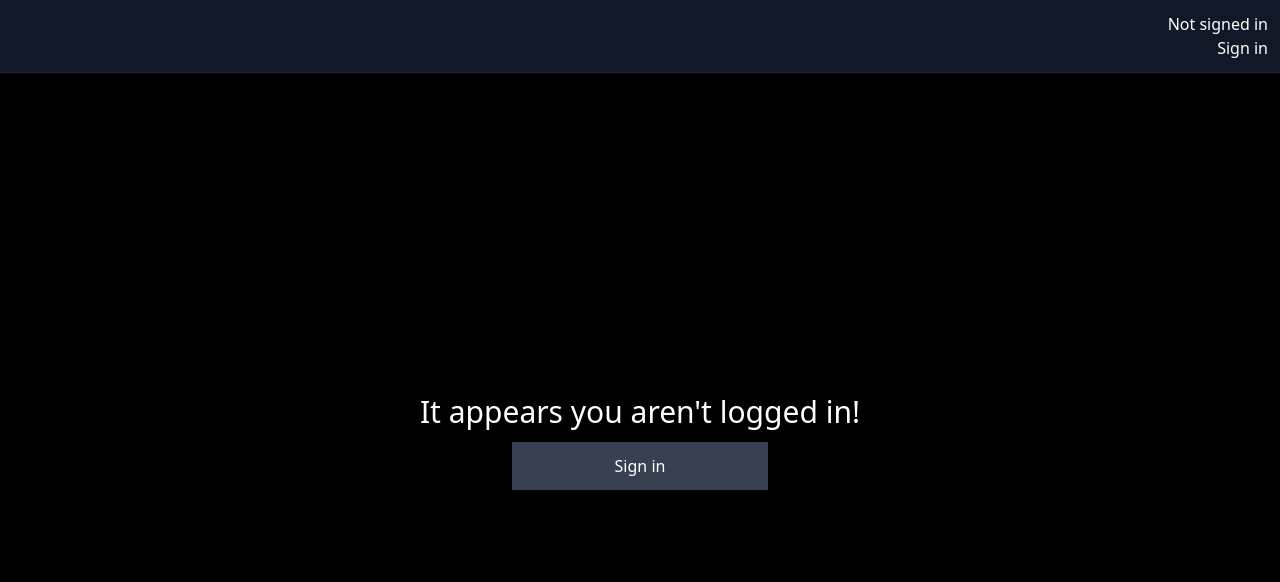
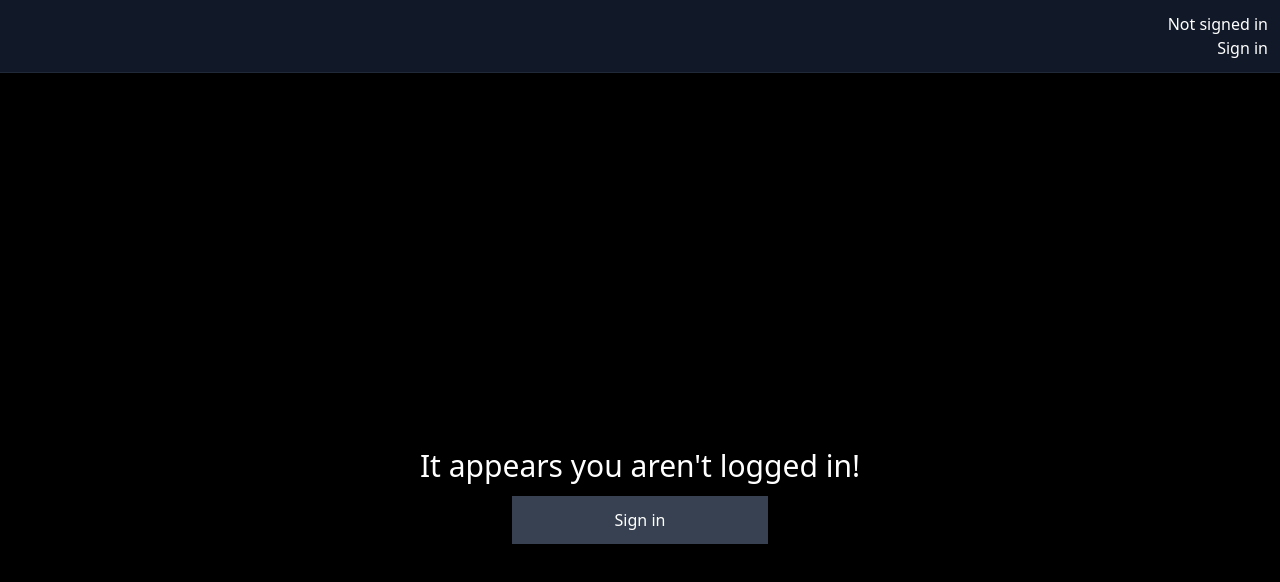
Before and after one commit to montoulieu/git-voyage, a Next.js app: page / in a window 1280 px wide. Shown: the top 582 px of the page. Built offline with nearby package versions, Linux system fonts and the light colour scheme; no server answers.

Commit message:
Fix for layout

```diff
--- a/pages/index.js
+++ b/pages/index.js
@@ -94,7 +94,7 @@ export default function Page() {
         </div>
       </header>
 
-      <main className="container mx-auto p-3 pt-24 flex flex-col justify-center min-h-screen">
+      <main className="container mx-auto p-3 pt-24">
         {(session && !loading) && (
           <>
             <DevStats />
@@ -102,7 +102,7 @@ export default function Page() {
           </>
         )}
         {(!session && !loading) && (
-          <>
+          <div className="flex flex-col justify-center min-h-screen">
             <h1 className="text-3xl text-center pb-3">It appears you aren't logged in!</h1>
             <button
               onClick={signIn}
@@ -111,7 +111,7 @@ export default function Page() {
             >
               Sign in
             </button>
-          </>
+          </div>
         )}
       </main>
     </>
```
